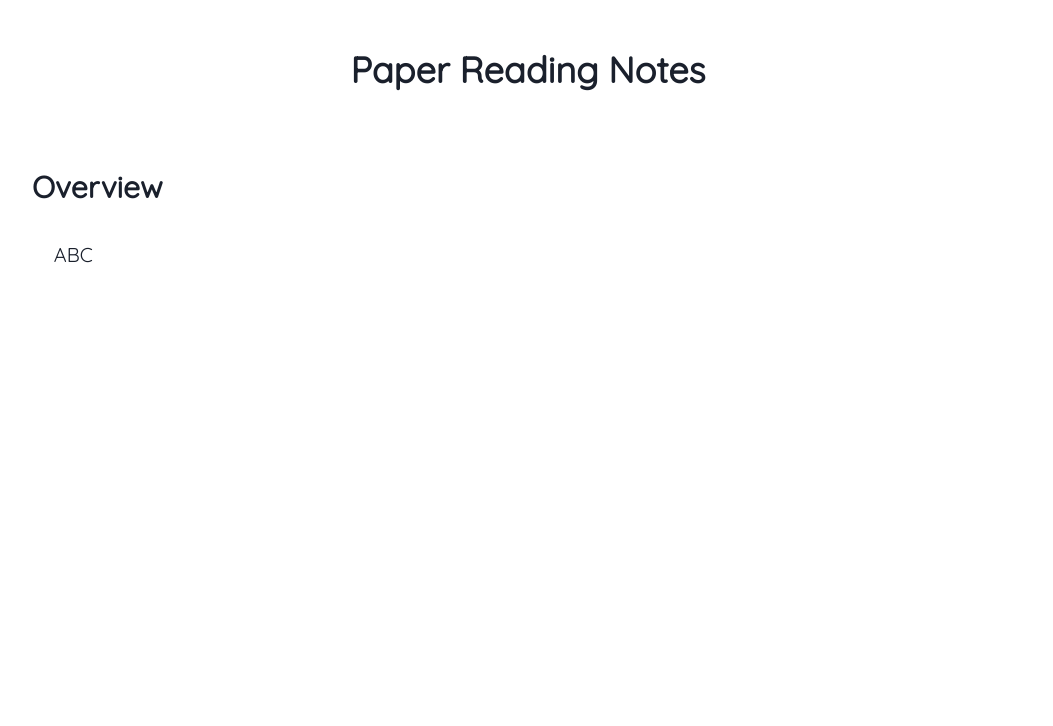
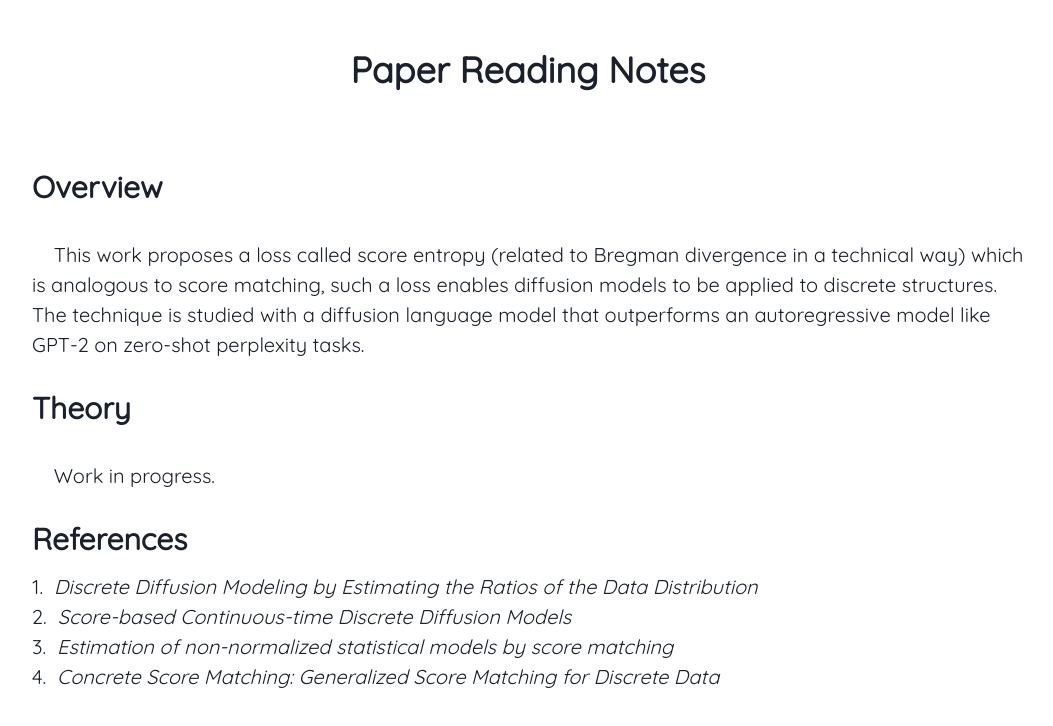
Before and after one commit to zhaoclaire/zhaoclaire.github.io, a Next.js app: page /score-entropy-discrete-diffusion in a window 1280 px wide. Shown: the top 726 px of the page, without its empty margins (112-1165 px from the left). Built offline with nearby package versions, Linux system fonts and the light colour scheme.

Commit message:
Blog 3 in progress

```diff
--- a/app/(writings)/(diffusion-model)/score-entropy-discrete-diffusion/page.tsx
+++ b/app/(writings)/(diffusion-model)/score-entropy-discrete-diffusion/page.tsx
@@ -1,14 +1,32 @@
 import Blog from "@/components/Blog";
 import BlogTitle from "@/components/BlogTitle";
+import Math from "@/components/Math";
 import Paragraph from "@/components/Paragraph";
+import Reference from "@/components/Reference";
 import SectionTitle from "@/components/SectionTitle";
 
 export default function SEDD() {
+  const references = [
+    "Discrete Diffusion Modeling by Estimating the Ratios of the Data Distribution",
+    "Score-based Continuous-time Discrete Diffusion Models",
+    "Estimation of non-normalized statistical models by score matching",
+    "Concrete Score Matching: Generalized Score Matching for Discrete Data",
+  ];
   return (
     <Blog>
       <BlogTitle />
       <SectionTitle title="Overview" />
-      <Paragraph>ABC</Paragraph>
+      <Paragraph>
+        This work proposes a loss called score entropy (related to Bregman
+        divergence in a technical way) which is analogous to score matching,
+        such a loss enables diffusion models to be applied to discrete
+        structures. The technique is studied with a diffusion language model
+        that outperforms an autoregressive model like GPT-2 on zero-shot
+        perplexity tasks.
+      </Paragraph>
+      <SectionTitle title="Theory" />
+      <Paragraph>Work in progress.</Paragraph>
+      <Reference referenceList={references} />
     </Blog>
   );
 }
--- a/components/BlogTitle.module.css
+++ b/components/BlogTitle.module.css
@@ -5,7 +5,7 @@
 
 @media only screen and (max-width: 600px) {
   .heading {
-    margin-top: 5vh;
-    margin-bottom: 5vh;
+    margin-top: 3vh;
+    margin-bottom: 3vh;
   }
 }
```
